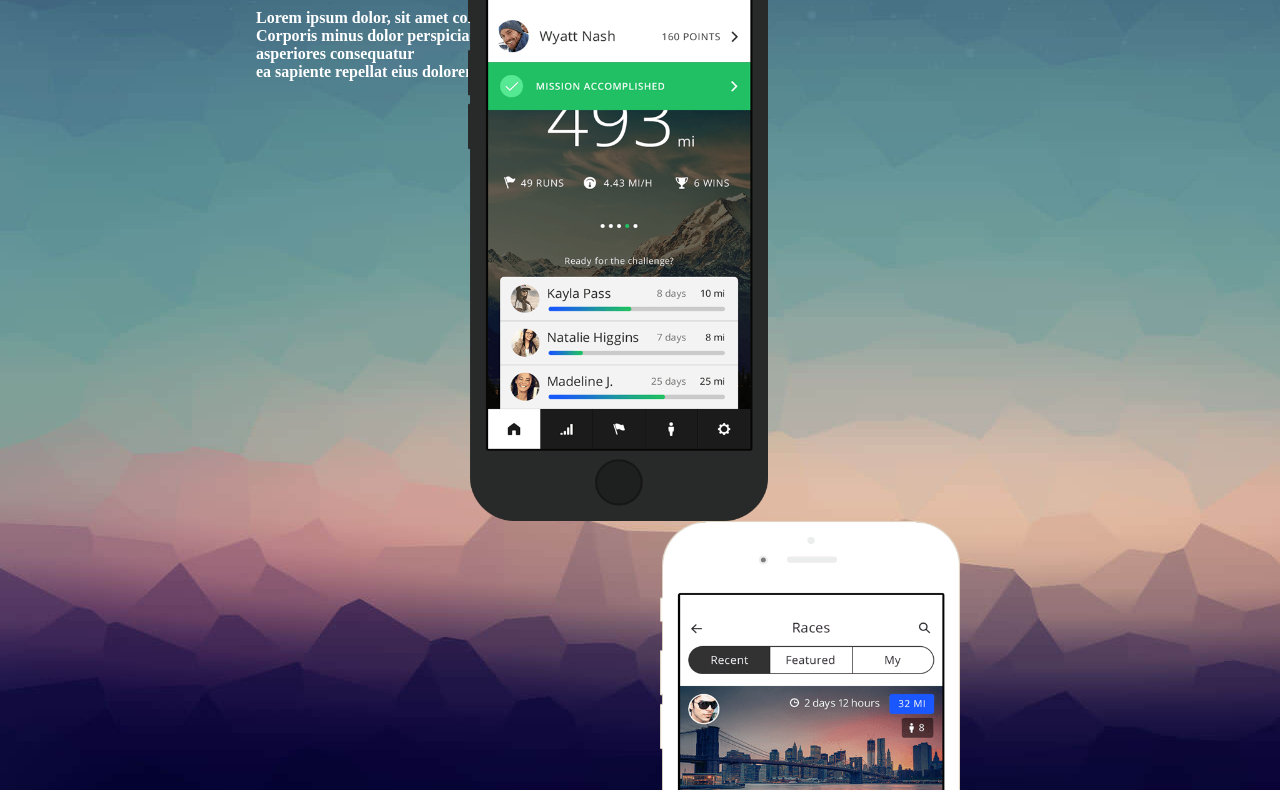
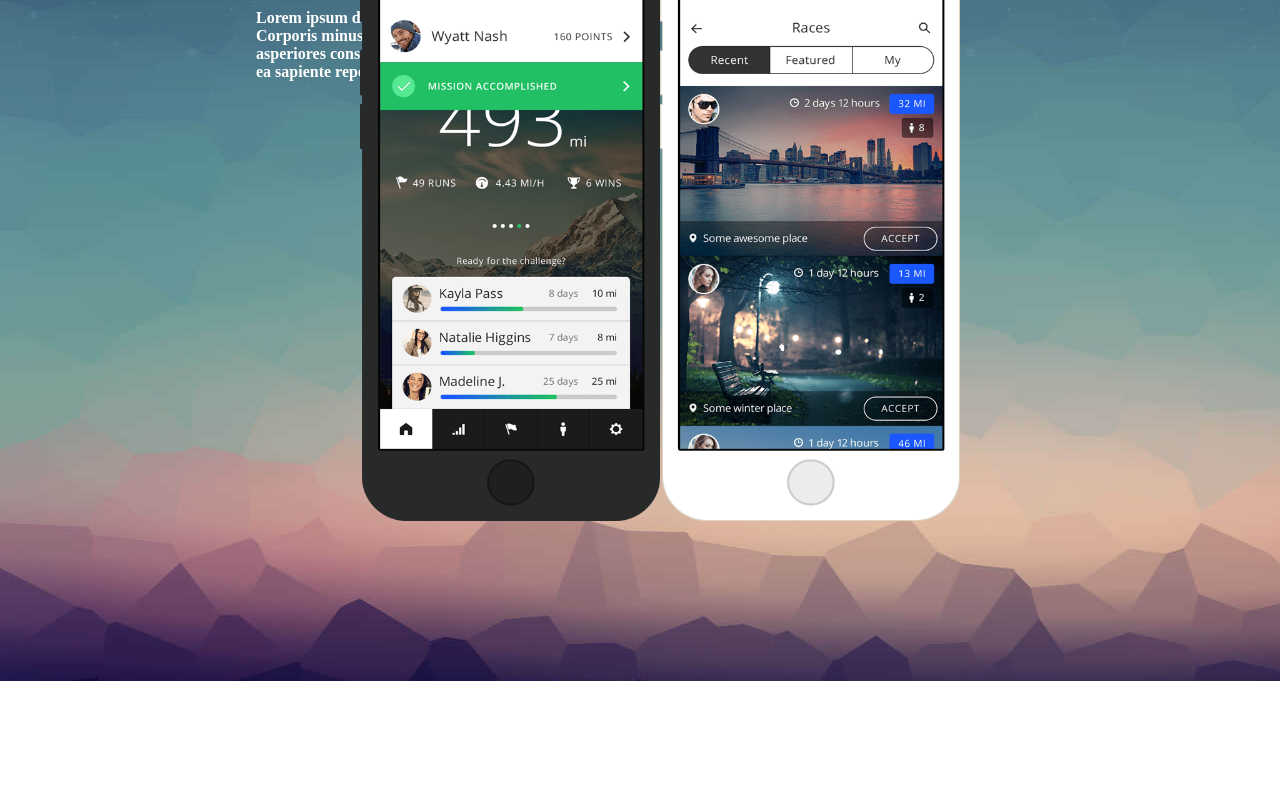
Before and after one commit to Kenan-Alnaser/Mobile-App, a plain HTML site: page index.html in a window 1280 px wide. Shown: the part 267-1057 px from the top of the page. After the commit the page ends 948 px from the top, so only its background shows below. Drawn offline with Linux system fonts and the light colour scheme.

Commit message:
messy but almost finished solution

```diff
--- a/css/stylesheet.css
+++ b/css/stylesheet.css
@@ -45,7 +45,6 @@ p {
   margin-top: 3vh;
 }
 #phone1 {
-  margin-right: 40vw;
   float: right;
   width: 300px;
   height: 600px;
--- a/index.html
+++ b/index.html
@@ -31,7 +31,7 @@
         ea sapiente repellat eius doloremque eaque!
       </p>
     </div>
+    <img src="./img/phone_001.png" alt="phone2" id="phone2" />
     <img src="./img/phone_002.png" alt="phone1" id="phone1" />
-    <img src="./img/phone_001.png" alt="phone2" id="phone2" />
   </body>
 </html>
```
